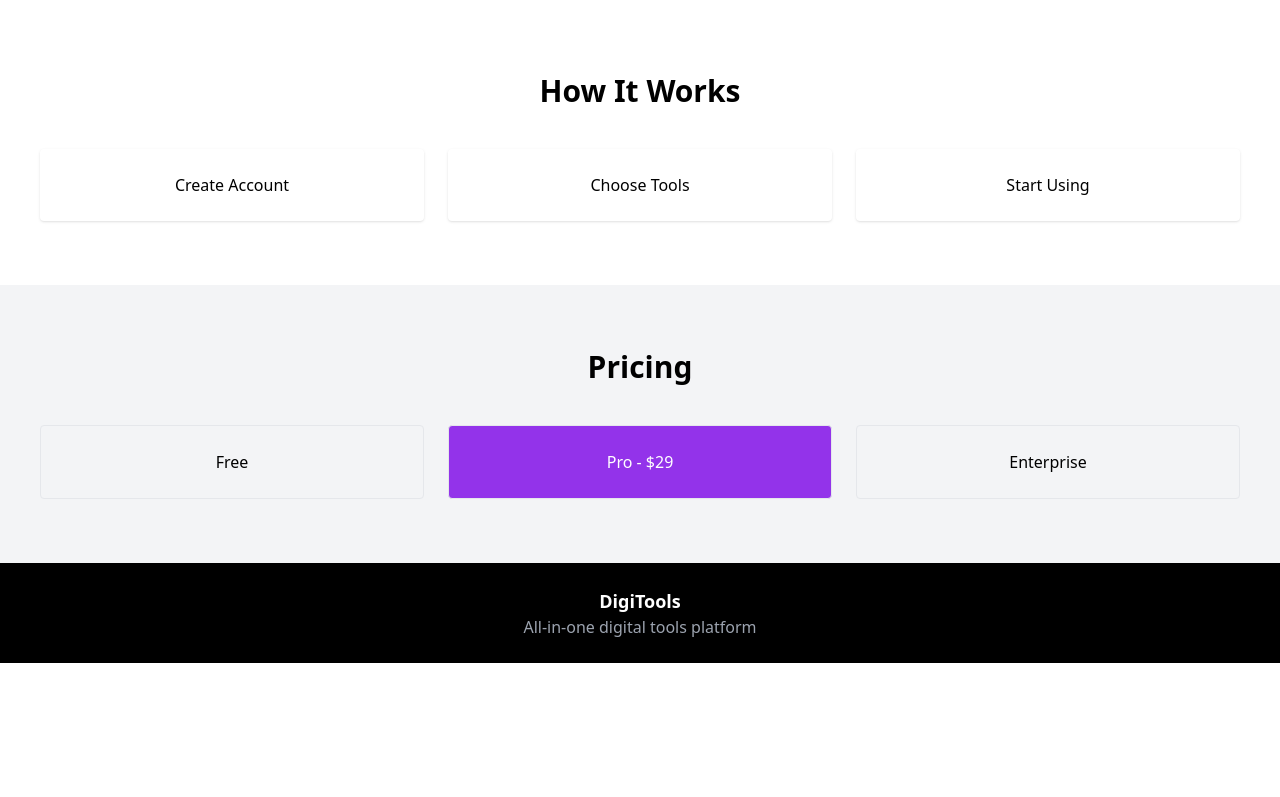
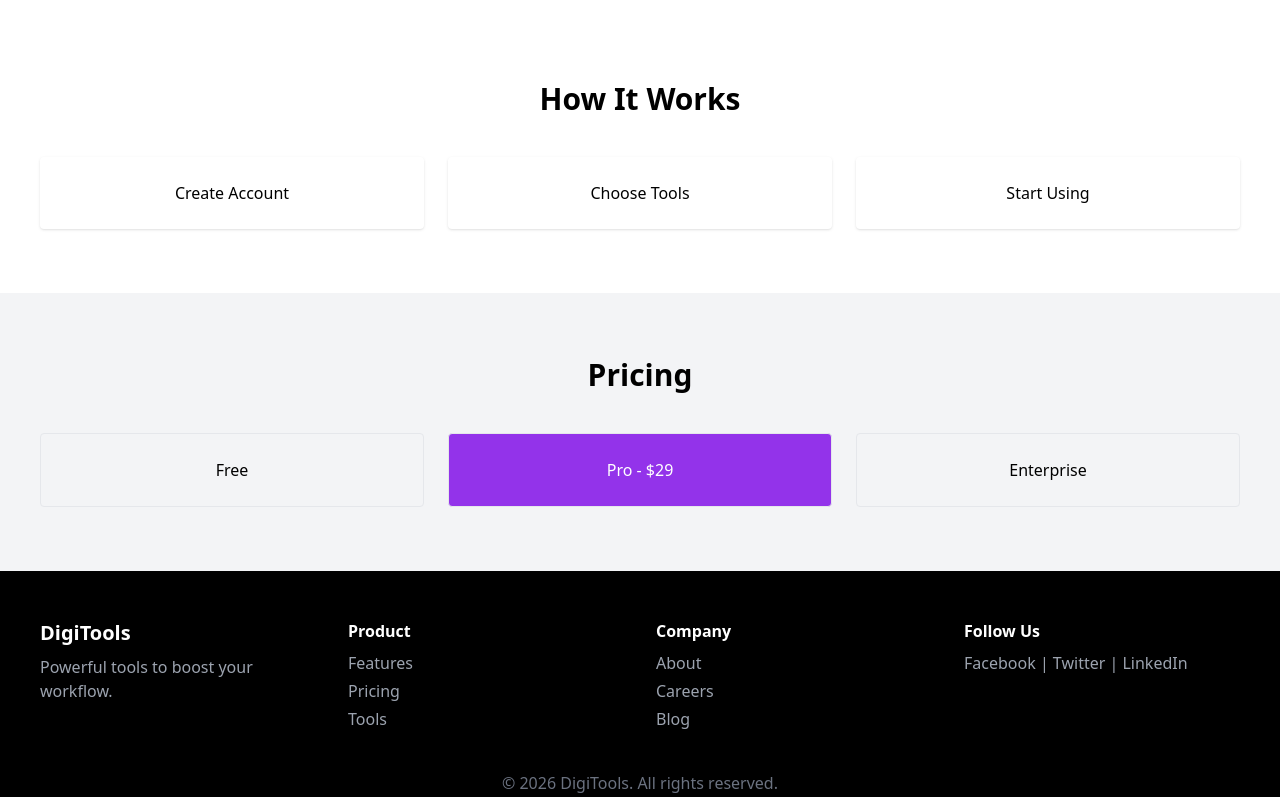
Before and after one commit to Avishek-Pratyay/Projects-digital-tools, a React (Vite) app: page / in a window 1280 px wide. Shown: the part 2000-2797 px from the top of the page. Before the commit the page ends 2663 px from the top, so only its background shows below. Built offline with nearby package versions, Linux system fonts and the light colour scheme.

Commit message:
navbar complete

```diff
--- a/src/components/Footer.jsx
+++ b/src/components/Footer.jsx
@@ -1,8 +1,47 @@
 export default function Footer() {
   return (
-    <div className="bg-black text-white text-center p-6">
-      <h2 className="text-lg font-bold">DigiTools</h2>
-      <p className="text-gray-400">All-in-one digital tools platform</p>
-    </div>
+    <footer className="bg-black text-white px-10 py-12">
+      <div className="grid md:grid-cols-4 gap-8">
+
+        {/* LOGO */}
+        <div>
+          <h2 className="text-xl font-bold">DigiTools</h2>
+          <p className="text-gray-400 mt-2">
+            Powerful tools to boost your workflow.
+          </p>
+        </div>
+
+        {/* PRODUCT */}
+        <div>
+          <h3 className="font-bold mb-2">Product</h3>
+          <ul className="text-gray-400 space-y-1">
+            <li>Features</li>
+            <li>Pricing</li>
+            <li>Tools</li>
+          </ul>
+        </div>
+
+        {/* COMPANY */}
+        <div>
+          <h3 className="font-bold mb-2">Company</h3>
+          <ul className="text-gray-400 space-y-1">
+            <li>About</li>
+            <li>Careers</li>
+            <li>Blog</li>
+          </ul>
+        </div>
+
+        {/* SOCIAL */}
+        <div>
+          <h3 className="font-bold mb-2">Follow Us</h3>
+          <p className="text-gray-400">Facebook | Twitter | LinkedIn</p>
+        </div>
+
+      </div>
+
+      <p className="text-center text-gray-500 mt-10">
+        © 2026 DigiTools. All rights reserved.
+      </p>
+    </footer>
   );
 }
--- a/src/components/Navbar.jsx
+++ b/src/components/Navbar.jsx
@@ -2,14 +2,43 @@ import cartIcon from "/assets/shopping-cart.png";
 
 export default function Navbar({ count }) {
   return (
-    <div className="flex justify-between items-center px-10 py-4 shadow bg-white">
-      <h1 className="text-2xl font-bold text-purple-600">DigiTools</h1>
+    <div className="flex justify-between items-center px-10 py-4 bg-white shadow">
 
-      <div className="relative">
-        <img src={cartIcon} className="w-7" />
-        <span className="absolute -top-2 -right-2 bg-purple-600 text-white px-2 rounded-full text-xs">
-          {count}
-        </span>
+      {/* LEFT LOGO */}
+      <h1 className="text-2xl font-bold text-purple-600">
+        DigiTools
+      </h1>
+
+      {/* CENTER MENU */}
+      <ul className="hidden md:flex gap-8 text-gray-600 font-medium">
+        <li className="hover:text-purple-600 cursor-pointer">Products</li>
+        <li className="hover:text-purple-600 cursor-pointer">Features</li>
+        <li className="hover:text-purple-600 cursor-pointer">Pricing</li>
+        <li className="hover:text-purple-600 cursor-pointer">Testimonials</li>
+        <li className="hover:text-purple-600 cursor-pointer">FAQ</li>
+      </ul>
+
+      {/* RIGHT SIDE */}
+      <div className="flex items-center gap-6">
+
+        {/* CART */}
+        <div className="relative cursor-pointer">
+          <img src={cartIcon} className="w-6" />
+          <span className="absolute -top-2 -right-2 bg-purple-600 text-white px-2 text-xs rounded-full">
+            {count}
+          </span>
+        </div>
+
+        {/* LOGIN */}
+        <button className="text-gray-600 hover:text-purple-600">
+          Login
+        </button>
+
+        {/* GET STARTED */}
+        <button className="bg-purple-600 text-white px-4 py-2 rounded-full">
+          Get Started
+        </button>
+
       </div>
     </div>
   );
```
